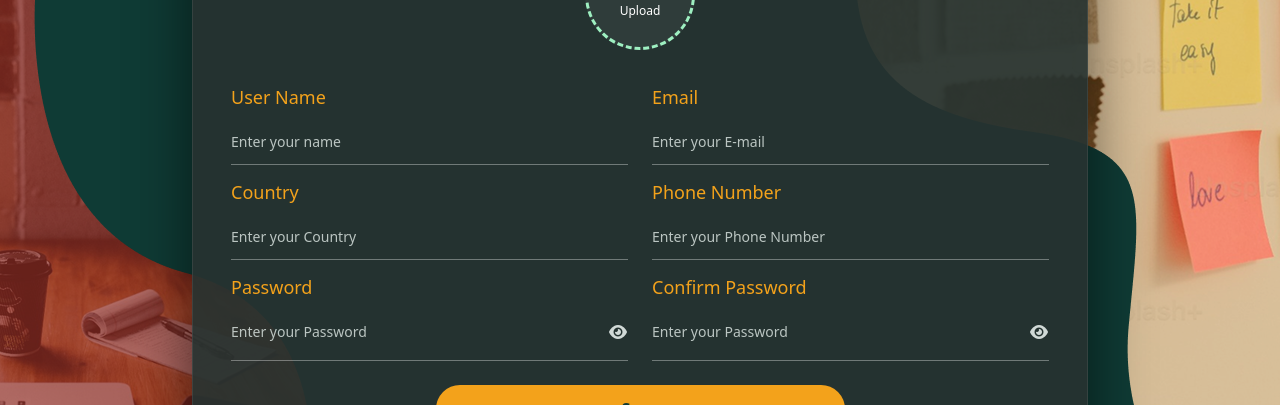
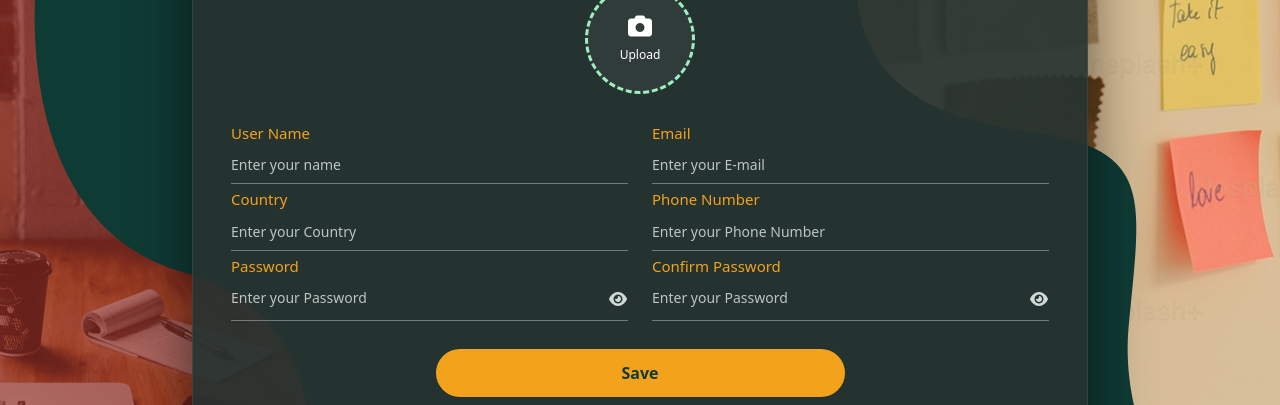
Before and after one commit to Amira73/pms-app, a React (Vite) app: page /auth/createaccount in a window 1280 px wide. Shown: the part 395-800 px from the top of the page. Built offline with nearby package versions, Linux system fonts and the light colour scheme.

Commit message:
adjust margins and pading

```diff
--- a/src/App.css
+++ b/src/App.css
@@ -6,17 +6,35 @@
 
 .bgtransparentCreate{
 
-  width: 70vw;                 /* 🔹 70% of the screen */
-  max-width: none;             /* remove old limit */
+  width: 70vw;
+  max-width: none;
 
   background: rgba(39, 50, 48, 0.92);
   border-radius: 20px;
-  height: 650px;
+  height: 570px;
+  overflow-y: auto;            /* enable vertical scrolling */
+  overflow-x: hidden;
   border-radius: 16px;
   border: 1px solid rgba(255,255,255,0.08);
   box-shadow: 0 25px 60px rgba(0,0,0,0.55);
 }
+.bgtransparentCreate::-webkit-scrollbar {
+  width: 8px;
+}
 
+.bgtransparentCreate::-webkit-scrollbar-track {
+  background: rgba(255,255,255,0.05);
+  border-radius: 10px;
+}
+
+.bgtransparentCreate::-webkit-scrollbar-thumb {
+  background: rgba(243, 162, 27, 0.7);
+  border-radius: 10px;
+}
+
+.bgtransparentCreate::-webkit-scrollbar-thumb:hover {
+  background: rgba(243, 162, 27, 0.95);
+}
 
 .primary-color{
     color:#ef9b28 ;
@@ -61,13 +79,13 @@
 
 
 .auth-field{
-  margin-top: 14px;
+  margin-top: 4px !important;
 }
 
 .auth-label{
   display: block;
-  margin-bottom: 10px;
-  font-size: 18px;
+  margin-bottom: 4px !important;
+  font-size: 15px !important;
   color: #f3a21b;
 }
 
@@ -78,7 +96,7 @@
   border: none !important;
   border-radius: 0 !important;
   border-bottom: 1px solid rgba(255, 255, 255, 0.35) !important;
-  padding: 10px 0 12px !important;
+  padding: 6px 0 8px !important;
   font-size: 14px !important;
   color: #eef7f3 !important;
   box-shadow: none !important;
@@ -94,10 +112,19 @@
   border-bottom-color: rgba(243, 162, 27, 0.9) !important;
 }
 
+.alert{
+  margin-top: 4px !important;
+  padding: 6px 8px !important;
+  font-size: 12px;
+}
+.row > div{
+  padding-top: 4px;
+  padding-bottom: 4px;
+}
 
 .auth-inputgroup{
   border-bottom: 1px solid rgba(255, 255, 255, 0.35);
-  padding-bottom: 6px;
+  padding-bottom: 4px !important;
 }
 
 .auth-inputgroup:focus-within{
```
